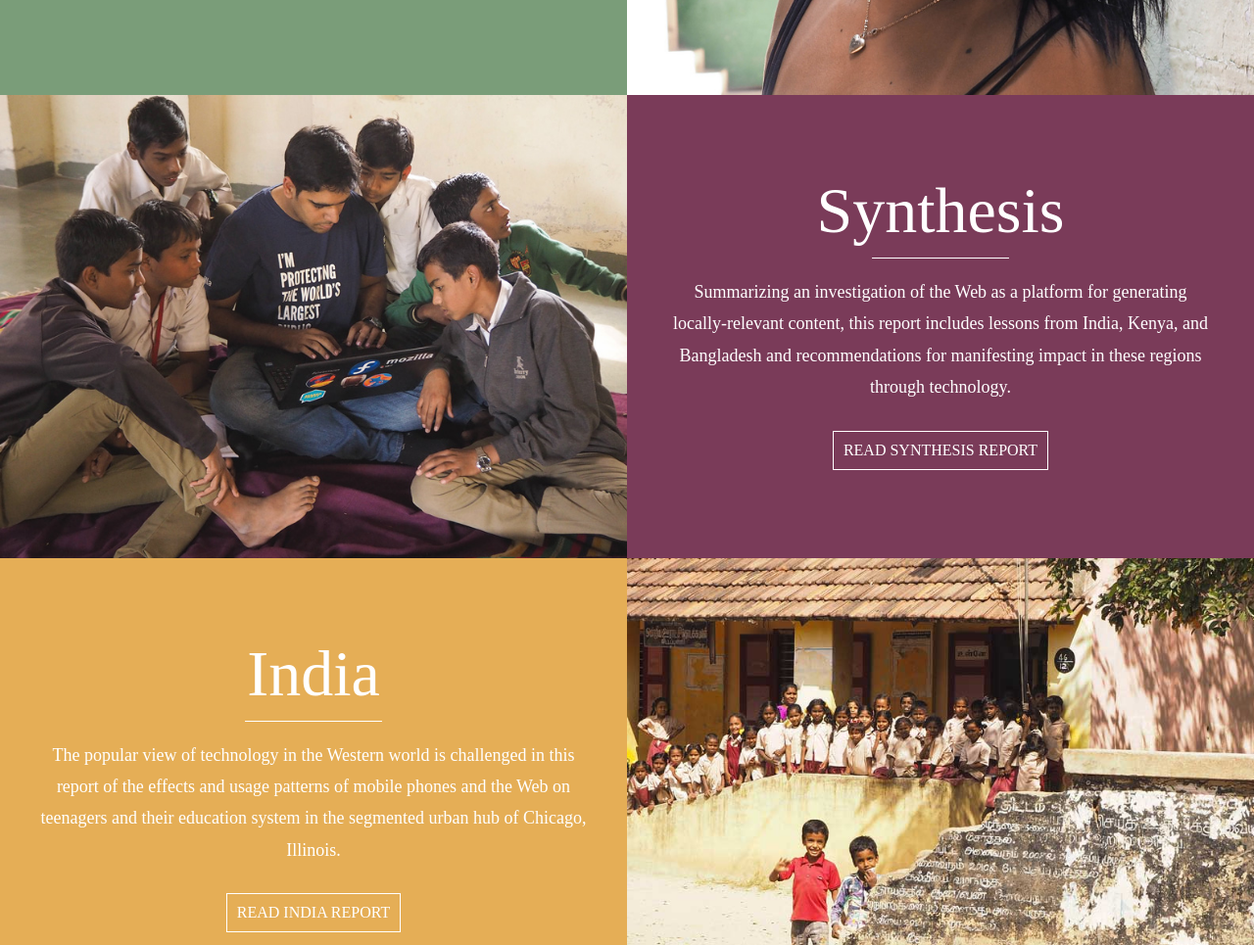
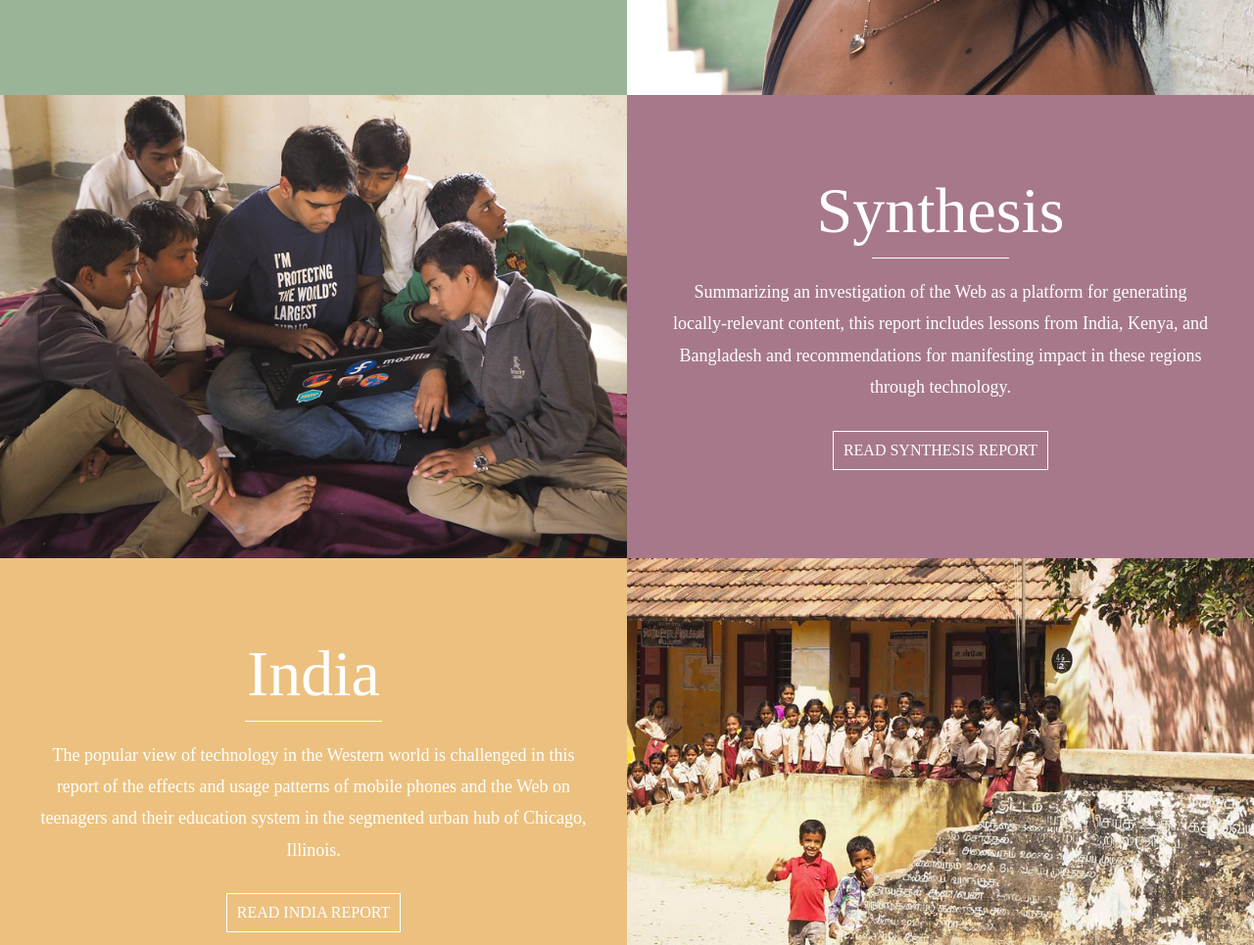
Before and after one commit to gvn/research-website, a website: page source/index.jade in a window 1280 px wide. Shown: the part 1946-2911 px from the top of the page at 98% size. Drawn offline with nearby package versions, Linux system fonts and the light colour scheme; files that its build step writes are made by us from their sources; a web font is replaced by a local one.

Commit message:
Fixes: + colours: bobby's colours are closer to the redpen comp (sorry, I had some opacity in the ai file so if you pulled them from there they would have been too saturated) + footer links and icons (Email us, Talk to us on Twitter, See our pics on Flickr, Check us out on Github) + image crop: images crop from the left and right sides instead of just right side + URL links

```diff
--- a/source/index.jade
+++ b/source/index.jade
@@ -28,14 +28,14 @@ html
 
     header
       +headline
-      p.attribution photos by #[a(href='#NEED_URL') Laura de Reynal]
+      p.attribution photos by #[a(href='http://flickr.com/photos/laura_nk/albums' target='_blank') Laura de Reynal]
 
     .block.block-header
       +headline
       p.
         Mozilla has studied, documented, and learned from the stories of over 600 real people in 22 communities in 7 countries and their relationship with technology in an effort to understand thte role of the Web in their economies, their communities, their work — their lives.
 
-    mixin block-pair(location, description)
+    mixin block-pair(location, reportURL, description)
       .wrapper(id=location.toLowerCase())
         .block.block-image
         .block
@@ -43,26 +43,26 @@ html
             h2=location
             hr
             p=description
-            a(href='#NEED_URL').button.
+            a(href=reportURL target="_blank").button.
               Read #{location} report
 
-    +block-pair('Chicago', 'Findings from a two-week ethnographic research project in Chicago, Illinois, stemming from a desire to co-design our products and programs with our users, and to grant our work an international scope.')
-    +block-pair('Rio', 'Until the advent of smartphones, LAN Houses were one of the primary points for Brazilian citizens to access the web. Now, LAN Houses are forced to diversity their services to attract.')
-    +block-pair('Synthesis', 'Summarizing an investigation of the Web as a platform for generating locally-relevant content, this report includes lessons from India, Kenya, and Bangladesh and recommendations for manifesting impact in these regions through technology.')
-    +block-pair('India', 'The popular view of technology in the Western world is challenged in this report of the effects and usage patterns of mobile phones and the Web on teenagers and their education system in the segmented urban hub of Chicago, Illinois.')
-    +block-pair('Kenya', 'Lorem ipsum dolor sit amet, consectetur adipiscing elit. Etiam volutpat tortor quis metus tempus tincidunt arcu iaculis. Sed lobortis dignissim nisl sit amet rhoncus. Cras sit amet arcu auctor iaculis purus ac, vulputate augue.')
-    +block-pair('Bangladesh', 'Lorem ipsum dolor sit amet, consectetur adipiscing elit. Etiam volutpat tortor quis metus tempus tincidunt arcu iaculis. Sed lobortis dignissim nisl sit amet rhoncus. Cras sit amet arcu auctor iaculis purus ac, vulputate augue.')
+    +block-pair('Chicago', 'http://mzl.la/chicago', 'Findings from a two-week ethnographic research project in Chicago, Illinois, stemming from a desire to co-design our products and programs with our users, and to grant our work an international scope.')
+    +block-pair('Rio', 'http://mzl.la/lanhouses', 'Until the advent of smartphones, LAN Houses were one of the primary points for Brazilian citizens to access the web. Now, LAN Houses are forced to diversity their services to attract.')
+    +block-pair('Synthesis', 'http://mzl.la/research', 'Summarizing an investigation of the Web as a platform for generating locally-relevant content, this report includes lessons from India, Kenya, and Bangladesh and recommendations for manifesting impact in these regions through technology.')
+    +block-pair('India', 'http://mzl.la/india', 'The popular view of technology in the Western world is challenged in this report of the effects and usage patterns of mobile phones and the Web on teenagers and their education system in the segmented urban hub of Chicago, Illinois.')
+    +block-pair('Kenya', 'http://mzl.la/kenya', 'A continuation of The Mobile Opportunity Initiative research program in Kenya. Contributing further to the development of Webmaker, the unique aspects and perspectives of Kenya’s society paint a vivid picture of the role of mobile technology and local content this emerging digital economy.')
+    +block-pair('Bangladesh', 'http://mzl.la/bangladesh', 'The Mobile Opportunity Initiative’s multi-disciplinary research program studies technology and design to increase participation in mobile digital life in emerging digital economies such as Bangladesh. Steeped in the rich culture of Bangladesh, and driving the development of Webmaker, this report begins to detail motivations and constraints related to local content creation and how the creation and sharing of applications and content can enrich people’s lives.')
 
   footer
     mixin social-link(type, url, label)
       .social-link
         img(src='./images/footer-icon-' + type + '.svg')
-        a(href=url)=label
+        a(href=url target='_blank')=label
 
     .social
-      +social-link('twitter', '#NEED_URL', 'Talk to us on Twitter')
-      +social-link('github', '#NEED_URL', 'Contribute on Github')
-      +social-link('tos', '#NEED_URL', 'Terms of Service')
-      +social-link('pp', '#NEED_URL', 'Privacy Policy')
+      +social-link('email', 'mailto:research@mozillafoundation.org', 'Email us')
+      +social-link('twitter', 'http://twitter.com/mozteach', 'Talk to us on Twitter')
+      +social-link('flickr', 'http://www.flickr.com/photos/laura_nk/albums', 'See our pics on Flickr')
+      +social-link('github', 'http://github.com/MozillaFoundation/research', 'Check us out on Github')
 
     a(class='mozilla', href='#NEED_URL') Mozilla
--- a/source/sass/main.sass
+++ b/source/sass/main.sass
@@ -1,8 +1,8 @@
 // Colors
 $black: #000
 $white: #fff
-$dark-gray: #3C3C3B
-$light-gray: #A09D9A
+$dark-gray: rgb(77,77,77)
+$light-gray: rgb(177,173,170)
 
 $bp-medium: 820px
 $bp-large: 1170px
@@ -131,6 +131,7 @@ header
   &.block-image
     min-height: 300px
     background-size: cover
+    background-position: 50% 0
     background-repeat: no-repeat
 
 @media screen and (min-width: $bp-medium)
@@ -156,17 +157,17 @@ header
     background-image: url($image)
 
 #chicago
-  @include custom-block-pair(#D06080,'../images/chicago.jpg')
+  @include custom-block-pair(rgb(221,136,160),'../images/chicago.jpg')
 #rio
-  @include custom-block-pair(#7A9D79, '../images/rio.jpg')
+  @include custom-block-pair(rgb(154,180,154), '../images/rio.jpg')
 #synthesis
-  @include custom-block-pair(#7A3B59, '../images/synthesis.jpg')
+  @include custom-block-pair(rgb(167,120,140), '../images/synthesis.jpg')
 #india
-  @include custom-block-pair(#E5AE56, '../images/india.jpg')
+  @include custom-block-pair(rgb(236,193,127), '../images/india.jpg')
 #kenya
-  @include custom-block-pair(#A7A761, '../images/kenya.jpg')
+  @include custom-block-pair(rgb(189,187,136), '../images/kenya.jpg')
 #bangladesh
-  @include custom-block-pair(#56A1A5, '../images/bangladesh.jpg')
+  @include custom-block-pair(rgb(122,184,187), '../images/bangladesh.jpg')
 
 @media screen and (min-width: $bp-medium)
   .social
```
